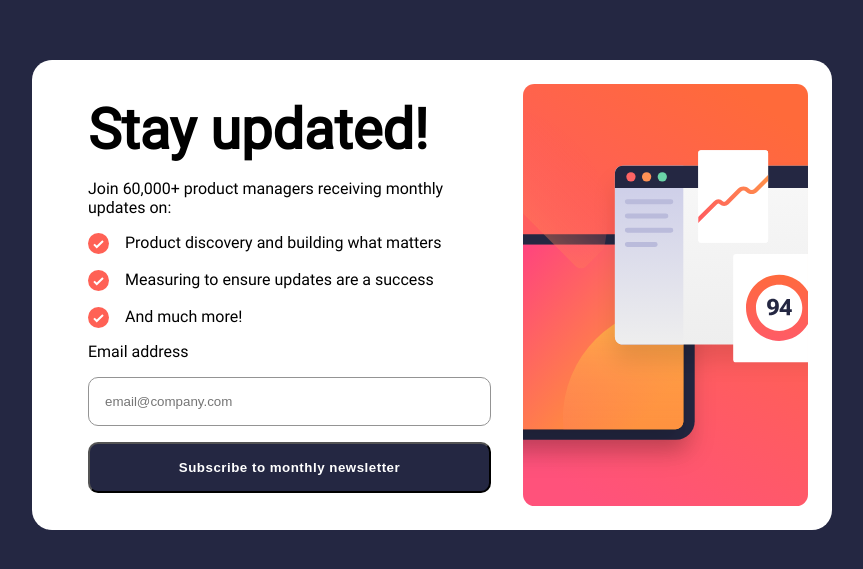
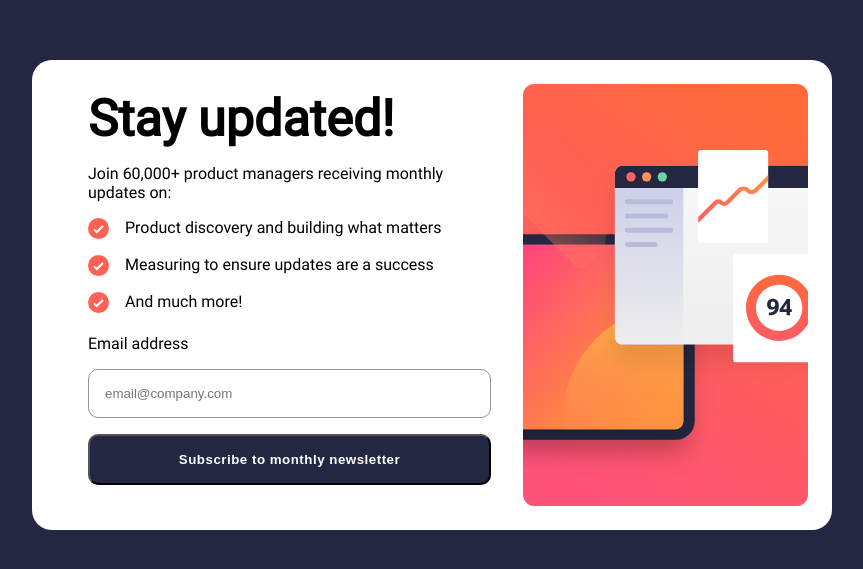
Before and after one commit to AndresOreVel/newsLetter, a plain HTML site: page index.html in a window 1280 px wide. Shown: the part 105-674 px from the top of the page, without its empty margins (208-1071 px from the left). Drawn offline with Linux system fonts and the light colour scheme.

Commit message:
fixed fs

```diff
--- a/sass/_card.scss
+++ b/sass/_card.scss
@@ -37,7 +37,7 @@
     @include flex-column;
 
     &__title {
-        font-size: 3.5rem;
+        font-size: clamp(1rem, 0.75rem + 3vw, 3.5rem);
     }
 
     &__list {
--- a/sass/_mixins.scss
+++ b/sass/_mixins.scss
@@ -30,5 +30,5 @@ $breakpoints-down: (
     display: flex;
     flex-direction: column;
     gap: 1rem;
-    padding: 0 2rem;
+    padding: 0 2rem 1rem 2rem;
 }
```
Also changed, not shown: sass/style.css, 1 other file.
